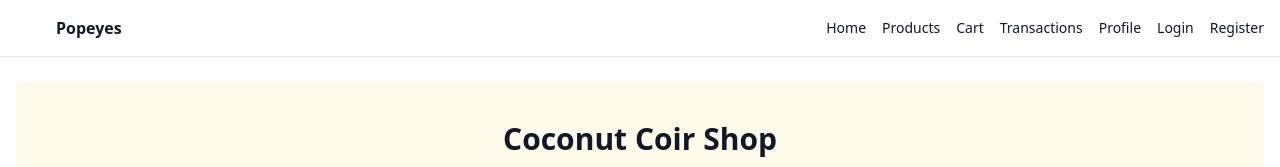
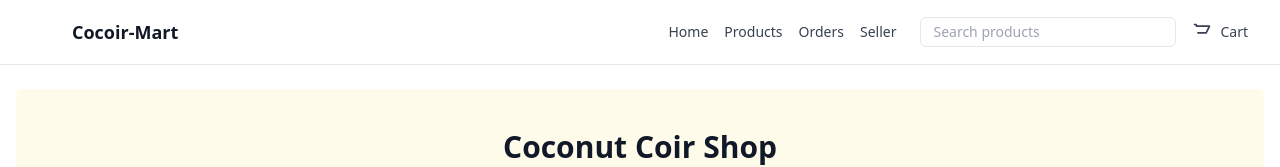
Before and after one commit to alysteragno/Cocoir-Mart, a Next.js app: page / in a window 1280 px wide. Shown: the top 167 px of the page. Built offline with nearby package versions, Linux system fonts and the light colour scheme; no server answers; the database is empty.

Commit message:
fix: header bug on cart

```diff
--- a/components/Header.tsx
+++ b/components/Header.tsx
@@ -2,22 +2,63 @@ import Link from 'next/link'
 
 export default function Header() {
   return (
-    <header className="border-b">
-      <div className="container flex items-center justify-between h-14">
-        <div className="flex items-center gap-2">
-          {/* eslint-disable-next-line @next/next/no-img-element */}
-          <img src="/logo.png" alt="Group Logo" className="h-8 w-8" />
-          <span className="font-semibold">Popeyes</span>
+    <header className="bg-white border-b">
+      <div className="mx-auto max-w-7xl px-4 sm:px-6 lg:px-8">
+        <div className="flex h-16 items-center justify-between">
+
+          {/* Logo */}
+          <div className="flex items-center gap-4">
+            <Link href="/" className="flex items-center gap-2">
+              {/* eslint-disable-next-line @next/next/no-img-element */}
+              <img src="/logo.png" alt="Cocoir-Mart" className="h-8 w-8" />
+              <span className="font-semibold text-lg">Cocoir-Mart</span>
+            </Link>
+          </div>
+
+          {/* Desktop Navigation */}
+          <div className="hidden md:flex md:items-center md:gap-6">
+            <nav className="flex items-center gap-4 text-sm text-gray-700">
+              <Link href="/" className="hover:text-gray-900">Home</Link>
+              <Link href="/products" className="hover:text-gray-900">Products</Link>
+              <Link href="/orders" className="hover:text-gray-900">Orders</Link>
+              <Link href="/seller" className="hover:text-gray-900">Seller</Link>
+            </nav>
+
+            {/* Search + Cart */}
+            <div className="flex items-center gap-4">
+              <label className="relative hidden sm:block">
+                <input
+                  type="search"
+                  placeholder="Search products"
+                  className="w-64 rounded-md border px-3 py-1 text-sm placeholder-gray-400 focus:outline-none focus:ring-2 focus:ring-indigo-500"
+                />
+              </label>
+
+              <Link
+                href="/cart"
+                className="relative inline-flex items-center gap-2 text-sm text-gray-700 hover:text-gray-900"
+              >
+                <svg
+                  xmlns="http://www.w3.org/2000/svg"
+                  className="h-5 w-5"
+                  fill="none"
+                  viewBox="0 0 24 24"
+                  stroke="currentColor"
+                >
+                  <path
+                    strokeLinecap="round"
+                    strokeLinejoin="round"
+                    strokeWidth={2}
+                    d="M3 3h2l.4 2M7 13h10l4-8H5.4"
+                  />
+                </svg>
+                <span className="sr-only">View cart</span>
+                <span className="hidden sm:inline">Cart</span>
+              </Link>
+            </div>
+          </div>
+
         </div>
-        <nav className="flex items-center gap-4 text-sm">
-          <Link href="/">Home</Link>
-          <Link href="/products">Products</Link>
-          <Link href="/cart">Cart</Link>
-          <Link href="/orders">Transactions</Link>
-          <Link href="/profile">Profile</Link>
-          <Link href="/login">Login</Link>
-          <Link href="/register">Register</Link>
-        </nav>
       </div>
     </header>
   )
```
